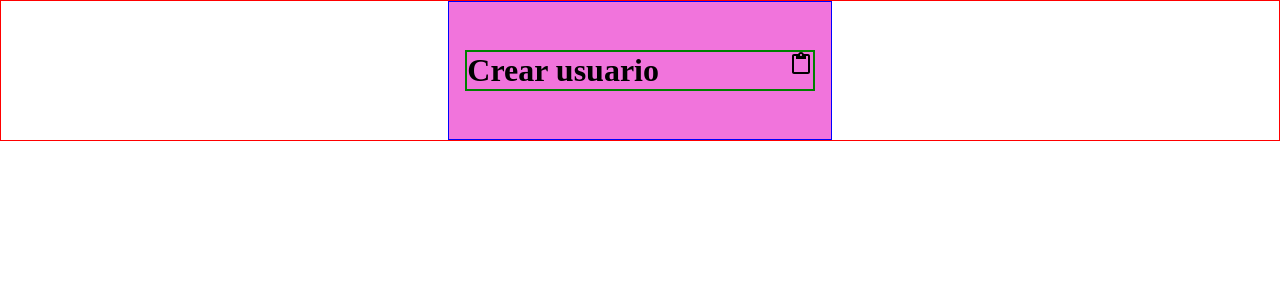
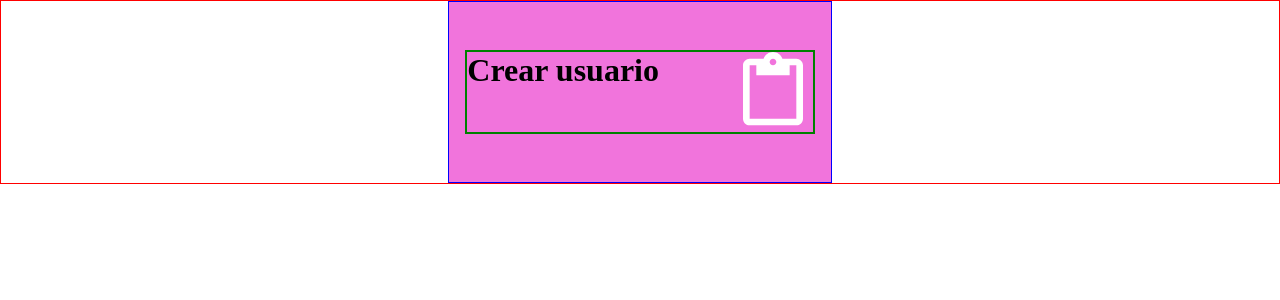
Before and after one commit to rineliniguezsosa/chat, a React (Vite) app in the folder appchat/: page / in a window 1280 px wide. Shown: the top 300 px of the page. Built offline with nearby package versions, Linux system fonts and the light colour scheme.

Commit message:
[FEAT] Estableciendo la prop style en el icono ContentPasteIcon
- estableciendo el color white y un font-size a 5rem para el tamaño del icono

```diff
--- a/appchat/src/App.tsx
+++ b/appchat/src/App.tsx
@@ -8,7 +8,7 @@ function App() {
          <div>
             <h1>Crear usuario</h1>
          </div>
-         <ContentPasteIcon/>
+         <ContentPasteIcon style={{color:'white',fontSize:'5rem'}}/>
         </div>
       </header>
     </main>
```
